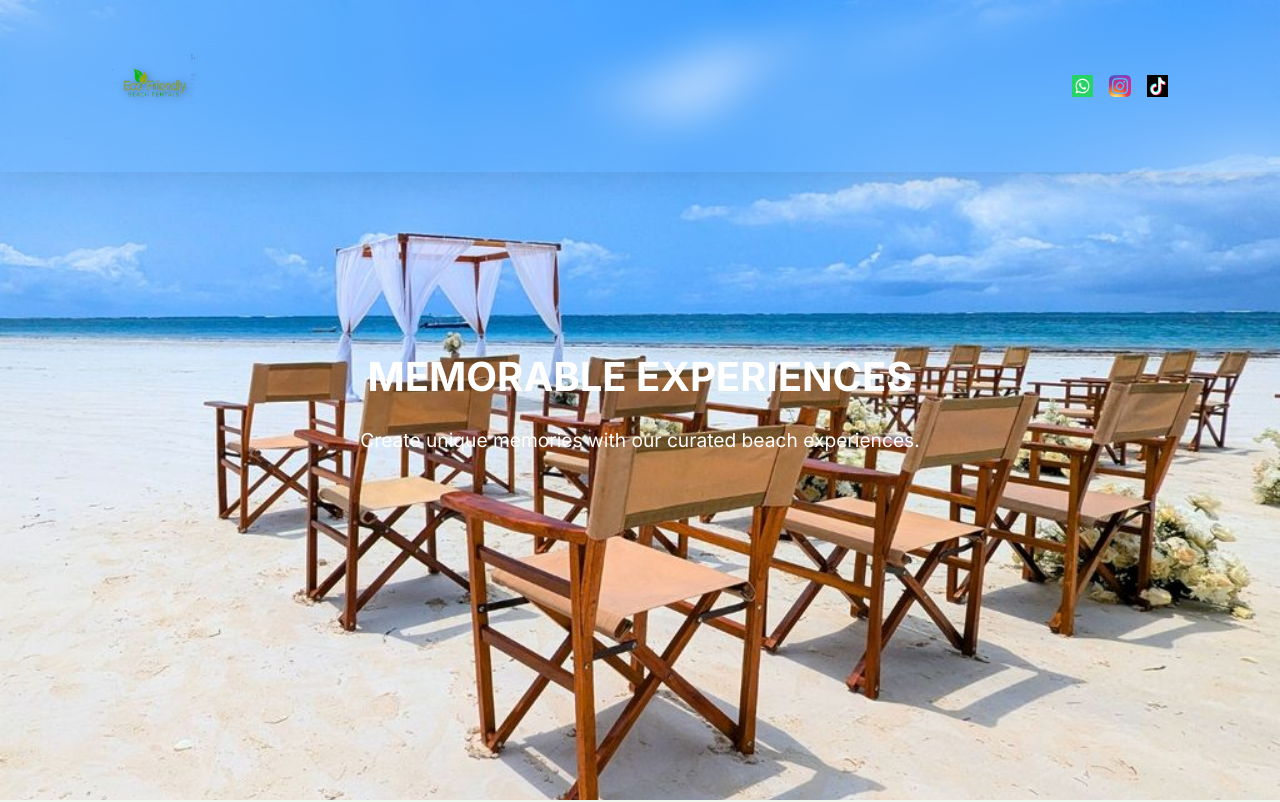
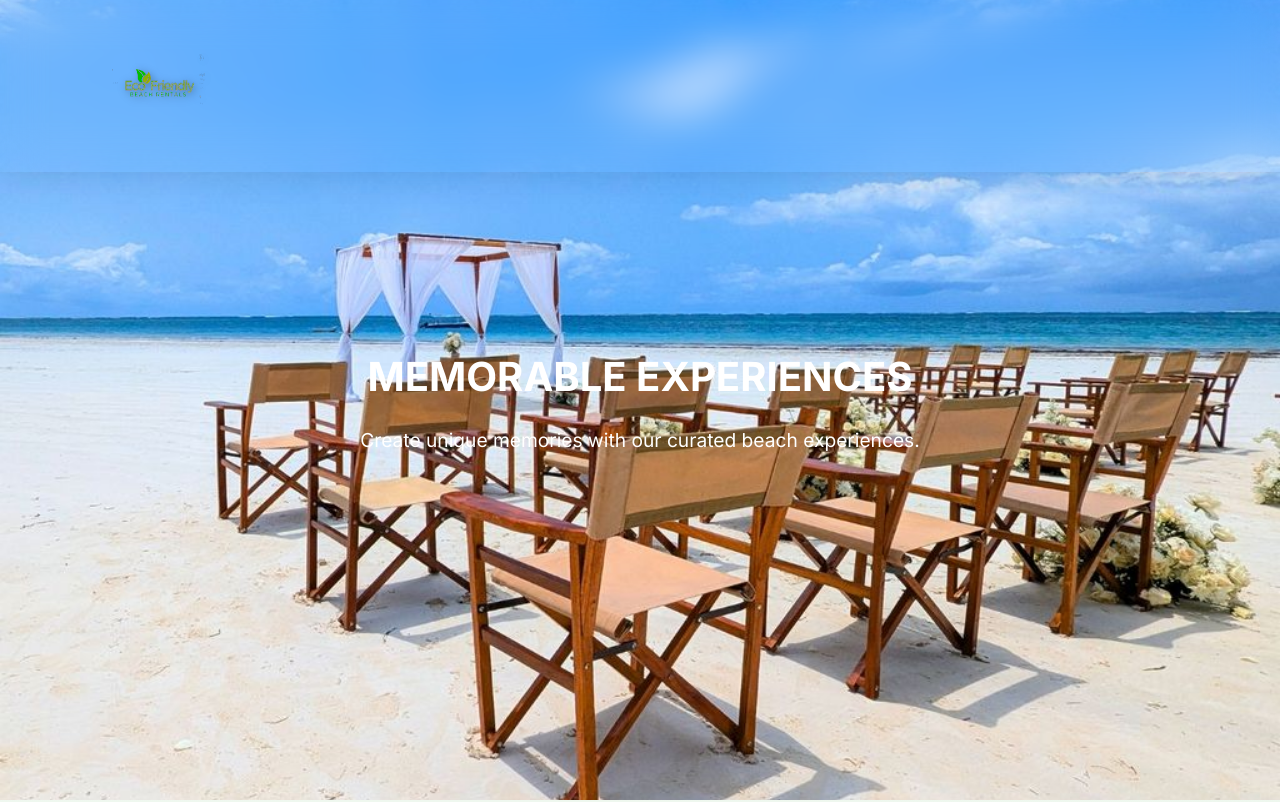
Before and after one commit to CosmicQuant/ebr, a React (Vite) app: page / in a window 1280 px wide. Shown: the top 802 px of the page. Built offline with nearby package versions, Linux system fonts and the light colour scheme.

Commit message:
Remove social media icons from header for cleaner design

```diff
--- a/src/App.jsx
+++ b/src/App.jsx
@@ -951,19 +951,6 @@ function App() {
               ))}
             </nav>
 
-            {/* Social media links in header */}
-            <div className="nav-social" style={{ display: 'flex', gap: '1rem', alignItems: 'center' }}>
-              <a href="https://wa.me/254797185854?text=Hello%20EcoFriendly%20Beach%20Rentals!%20I'm%20interested%20in%20your%20services." target="_blank" rel="noopener noreferrer" style={{ textDecoration: 'none' }}>
-                <img src="/assets/whatsapp.png" alt="WhatsApp" style={{ width: '28px', height: '28px', objectFit: 'contain' }} />
-              </a>
-              <a href="https://instagram.com/Ecofriendlybeachrentals" target="_blank" rel="noopener noreferrer" style={{ textDecoration: 'none' }}>
-                <img src="/assets/ig.PNG" alt="Instagram" style={{ width: '28px', height: '28px', objectFit: 'contain' }} />
-              </a>
-              <a href="https://tiktok.com/@Ecofriendlybeachrentals" target="_blank" rel="noopener noreferrer" style={{ textDecoration: 'none' }}>
-                <img src="/assets/tiktok.png" alt="TikTok" style={{ width: '28px', height: '28px', objectFit: 'contain' }} />
-              </a>
-            </div>
-
             {/* Hamburger icon for mobile */}
             <button
               className="mobile-menu-btn"
```
